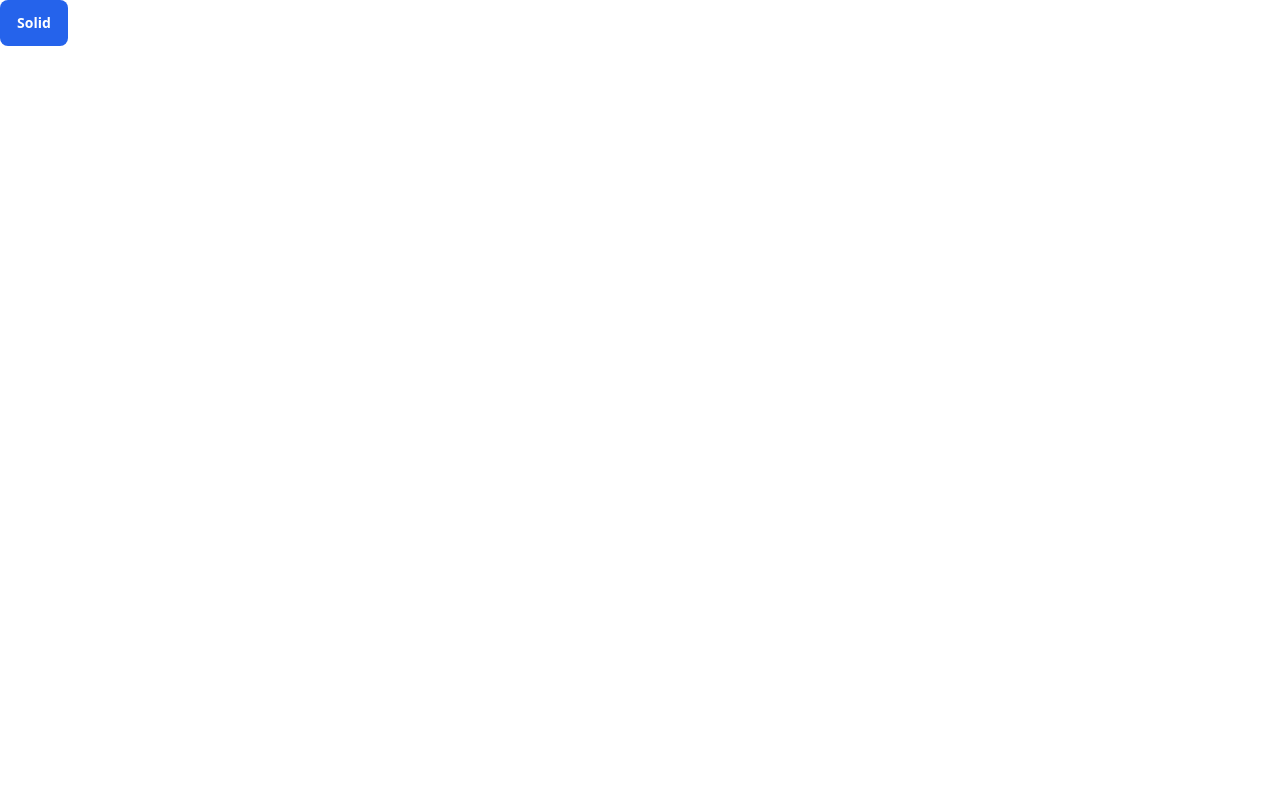
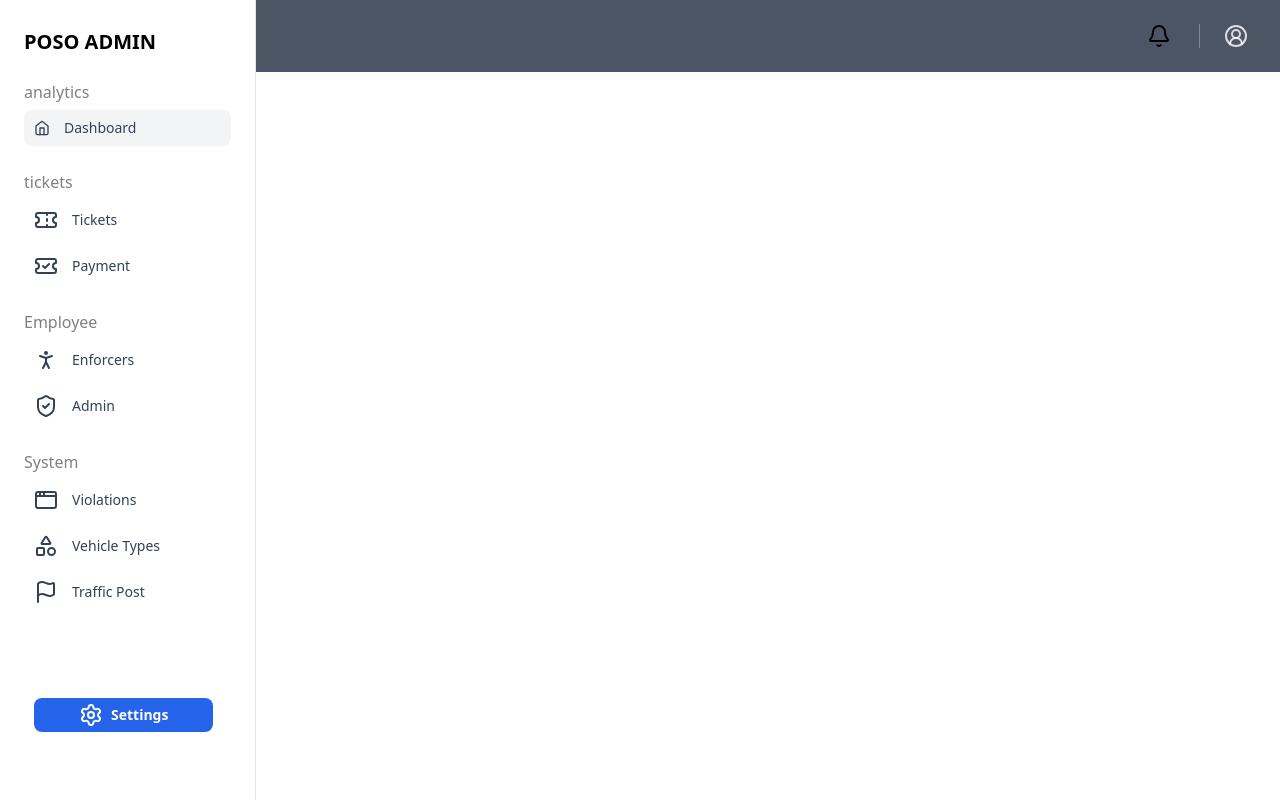
Before and after one commit to romarmph/poso_admin, a SvelteKit app: page / in a window 1280 px wide. Built offline with nearby package versions, Linux system fonts and the light colour scheme.

Commit message:
Application base ui

```diff
--- a/src/routes/+layout.svelte
+++ b/src/routes/+layout.svelte
@@ -1,5 +1,131 @@
 <script>
   import "../app.css";
+  import { afterNavigate } from "$app/navigation";
+  import { Bell, Ticket, TicketCheck,PersonStanding, ShieldCheck, AppWindow, Shapes, Flag, CircleUserRound, Settings} from 'lucide-svelte';
+
+afterNavigate(() => {
+  // @ts-ignore
+  window.HSStaticMethods.autoInit();
+});
 </script>
+<body class="bg-gray-50 dark:bg-slate-900">
+  <!-- ========== MAIN CONTENT ========== -->
+  <!-- Sidebar Toggle -->
+  <div class="sticky top-0 inset-x-0 z-20 bg-white border-y px-4 sm:px-6 md:px-8 lg:hidden dark:bg-gray-800 dark:border-gray-700">
+    <div class="flex items-center py-4">
+      <!-- Navigation Toggle -->
+      <button type="button" class="text-gray-500 hover:text-gray-600" data-hs-overlay="#application-sidebar" aria-controls="application-sidebar" aria-label="Toggle navigation">
+        <span class="sr-only">Toggle Navigation</span>
+        <svg class="size-5" width="16" height="16" fill="currentColor" viewBox="0 0 16 16">
+          <path fill-rule="evenodd" d="M2.5 12a.5.5 0 0 1 .5-.5h10a.5.5 0 0 1 0 1H3a.5.5 0 0 1-.5-.5zm0-4a.5.5 0 0 1 .5-.5h10a.5.5 0 0 1 0 1H3a.5.5 0 0 1-.5-.5zm0-4a.5.5 0 0 1 .5-.5h10a.5.5 0 0 1 0 1H3a.5.5 0 0 1-.5-.5z"/>
+        </svg>
+      </button>
+      <!-- End Navigation Toggle -->
 
-<slot />
+      <!-- Breadcrumb -->
+
+      <!-- End Breadcrumb -->
+    </div>
+  </div>
+  <!-- End Sidebar Toggle -->
+
+  <!-- Sidebar -->
+  <div id="application-sidebar" class="hs-overlay hs-overlay-open:translate-x-0 -translate-x-full transition-all duration-300 transform hidden fixed top-0 start-0 bottom-0 z-[60] w-64 bg-white border-e border-gray-200 pt-7 pb-10 overflow-y-auto lg:block lg:translate-x-0 lg:end-auto lg:bottom-0 [&::-webkit-scrollbar]:w-2 [&::-webkit-scrollbar-thumb]:rounded-full [&::-webkit-scrollbar-track]:bg-gray-100 [&::-webkit-scrollbar-thumb]:bg-gray-300 dark:[&::-webkit-scrollbar-track]:bg-slate-700 dark:[&::-webkit-scrollbar-thumb]:bg-slate-500 dark:bg-gray-800 dark:border-gray-700">
+    <div class="px-6">
+      <a class="flex-none text-xl font-semibold dark:text-white" href="#" aria-label="Brand">POSO ADMIN</a>
+    </div>
+
+    <nav class="hs-accordion-group p-6 w-full flex flex-col flex-wrap" data-hs-accordion-always-open>
+      <ul class="space-y-1.5">
+        <label for="" style="color: gray">analytics</label>
+        <li>
+          <a class="flex items-center gap-x-3.5 py-2 px-2.5 bg-gray-100 text-sm text-slate-700 rounded-lg hover:bg-gray-100 dark:bg-gray-900 dark:text-white dark:focus:outline-none dark:focus:ring-1 dark:focus:ring-gray-600" href="#">
+            <svg class="flex-shrink-0 size-4" xmlns="http://www.w3.org/2000/svg" width="24" height="24" viewBox="0 0 24 24" fill="none" stroke="currentColor" stroke-width="2" stroke-linecap="round" stroke-linejoin="round" ><path d="m3 9 9-7 9 7v11a2 2 0 0 1-2 2H5a2 2 0 0 1-2-2z"/><polyline points="9 22 9 12 15 12 15 22"/></svg>
+            Dashboard
+          </a>
+        </li>
+        <br>
+        <label for="" style="color: gray">tickets</label>
+        <li><a class="w-full flex items-center gap-x-3.5 py-2 px-2.5 text-sm text-slate-700 rounded-lg hover:bg-gray-100 dark:hover:bg-gray-900 dark:text-slate-400 dark:hover:text-slate-300 dark:focus:outline-none dark:focus:ring-1 dark:focus:ring-gray-600" href="#">
+         <Ticket />
+          Tickets
+        </a></li>
+        <li><a class="w-full flex items-center gap-x-3.5 py-2 px-2.5 text-sm text-slate-700 rounded-lg hover:bg-gray-100 dark:hover:bg-gray-900 dark:text-slate-400 dark:hover:text-slate-300 dark:focus:outline-none dark:focus:ring-1 dark:focus:ring-gray-600" href="#">
+        <TicketCheck />
+        Payment
+        </a></li>
+        <br>
+        <label for="" style="color: gray">Employee</label>
+        <li><a class="w-full flex items-center gap-x-3.5 py-2 px-2.5 text-sm text-slate-700 rounded-lg hover:bg-gray-100 dark:hover:bg-gray-900 dark:text-slate-400 dark:hover:text-slate-300 dark:focus:outline-none dark:focus:ring-1 dark:focus:ring-gray-600" href="#">
+          <PersonStanding />
+          Enforcers
+        </a></li>
+        <li><a class="w-full flex items-center gap-x-3.5 py-2 px-2.5 text-sm text-slate-700 rounded-lg hover:bg-gray-100 dark:hover:bg-gray-900 dark:text-slate-400 dark:hover:text-slate-300 dark:focus:outline-none dark:focus:ring-1 dark:focus:ring-gray-600" href="#">
+          <ShieldCheck />
+          Admin
+        </a></li>
+        <br>
+        <label for="" style="color: gray">System</label>
+        <li><a class="w-full flex items-center gap-x-3.5 py-2 px-2.5 text-sm text-slate-700 rounded-lg hover:bg-gray-100 dark:hover:bg-gray-900 dark:text-slate-400 dark:hover:text-slate-300 dark:focus:outline-none dark:focus:ring-1 dark:focus:ring-gray-600" href="#">
+         <AppWindow />
+         Violations
+        </a></li>
+        <li><a class="w-full flex items-center gap-x-3.5 py-2 px-2.5 text-sm text-slate-700 rounded-lg hover:bg-gray-100 dark:hover:bg-gray-900 dark:text-slate-400 dark:hover:text-slate-300 dark:focus:outline-none dark:focus:ring-1 dark:focus:ring-gray-600" href="#">
+          <Shapes />
+          Vehicle Types
+        </a></li>
+        <li><a class="w-full flex items-center gap-x-3.5 py-2 px-2.5 text-sm text-slate-700 rounded-lg hover:bg-gray-100 dark:hover:bg-gray-900 dark:text-slate-400 dark:hover:text-slate-300 dark:focus:outline-none dark:focus:ring-1 dark:focus:ring-gray-600" href="#">
+          <Flag />
+          Traffic Post
+        </a></li>
+        <br>
+        <br>
+        <br>
+        <li><a class="w-full flex items-center gap-x-3.5 py-2 px-2.5 text-sm text-slate-700 rounded-lg hover:bg-gray-100 dark:hover:bg-gray-900 dark:text-slate-400 dark:hover:text-slate-300 dark:focus:outline-none dark:focus:ring-1 dark:focus:ring-gray-600" href="#">
+
+          <button
+  type="button"
+  class="py-1 px-11 inline-flex items-center  gap-x-2 text-sm font-semibold rounded-lg border border-transparent bg-blue-600 text-white hover:bg-blue-700 disabled:opacity-50 disabled:pointer-events-none dark:focus:outline-none dark:focus:ring-1 dark:focus:ring-gray-600"
+><Settings />
+  Settings
+</button>
+        </a></li>
+      </ul>
+    </nav>
+  </div>
+  <!-- End Sidebar -->
+
+  <!-- Content -->
+  <div >
+    <!-- Page Heading -->
+    <!-- ========== HEADER ========== -->
+<header class="flex flex-wrap sm:justify-start sm:flex-nowrap z-50 w-full bg-gray-600 text-sm py-3 sm:py-0">
+  <nav class="relative max-w-[85rem] w-full mx-auto px-4 sm:flex sm:items-center sm:justify-between sm:px-6 lg:px-8" aria-label="Global">
+    <div class="flex items-center justify-between">
+
+      <div class="sm:hidden">
+        <button type="button" class="hs-collapse-toggle size-9 flex justify-center items-center gap-x-2 text-sm font-semibold rounded-lg border border-white/20 text-white hover:border-white/40 disabled:opacity-50 disabled:pointer-events-none dark:focus:outline-none dark:focus:ring-1 dark:focus:ring-gray-600" data-hs-collapse="#navbar-collapse-with-animation" aria-controls="navbar-collapse-with-animation" aria-label="Toggle navigation">
+          <svg class="hs-collapse-open:hidden flex-shrink-0 size-4" xmlns="http://www.w3.org/2000/svg" width="24" height="24" viewBox="0 0 24 24" fill="none" stroke="currentColor" stroke-width="2" stroke-linecap="round" stroke-linejoin="round"><line x1="3" x2="21" y1="6" y2="6"/><line x1="3" x2="21" y1="12" y2="12"/><line x1="3" x2="21" y1="18" y2="18"/></svg>
+          <svg class="hs-collapse-open:block hidden flex-shrink-0 size-4" xmlns="http://www.w3.org/2000/svg" width="24" height="24" viewBox="0 0 24 24" fill="none" stroke="currentColor" stroke-width="2" stroke-linecap="round" stroke-linejoin="round"><path d="M18 6 6 18"/><path d="m6 6 12 12"/></svg>
+        </button>
+      </div>
+    </div>
+    <div id="navbar-collapse-with-animation" class="hs-collapse hidden overflow-hidden transition-all duration-300 basis-full grow sm:block">
+      <div class="flex flex-col gap-y-4 gap-x-0 mt-5 sm:flex-row sm:items-center sm:justify-end sm:gap-y-0 sm:gap-x-7 sm:mt-0 sm:ps-7">
+
+        <div>
+          <Bell />
+        </div>
+        <a class="flex items-center gap-x-2 font-medium text-white/[.8] hover:text-white sm:border-s sm:border-white/[.3] sm:my-6 sm:ps-6" href="#">
+          <CircleUserRound />
+        </a>
+      </div>
+    </div>
+  </nav>
+</header>
+<!-- ========== END HEADER ========== -->
+    <!-- End Page Heading -->
+  </div>
+  <!-- End Content -->
+  <!-- ========== END MAIN CONTENT ========== -->
+</body>
```
Also changed, not shown: src/routes/+page.svelte (line endings or trailing spaces).
